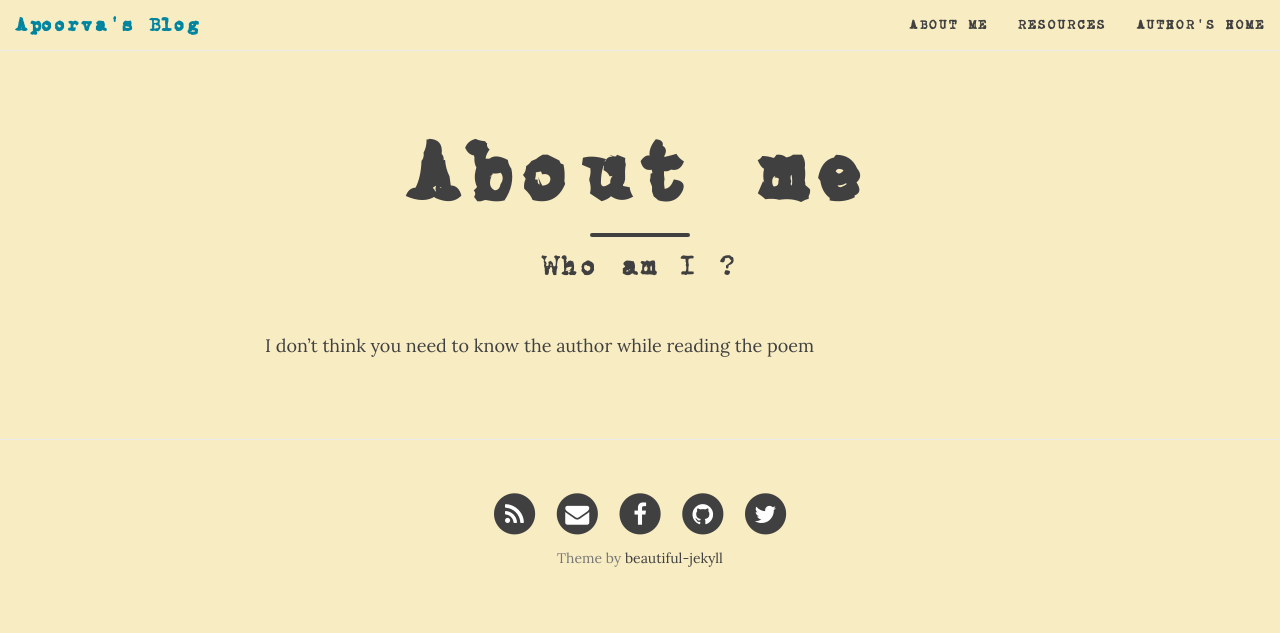
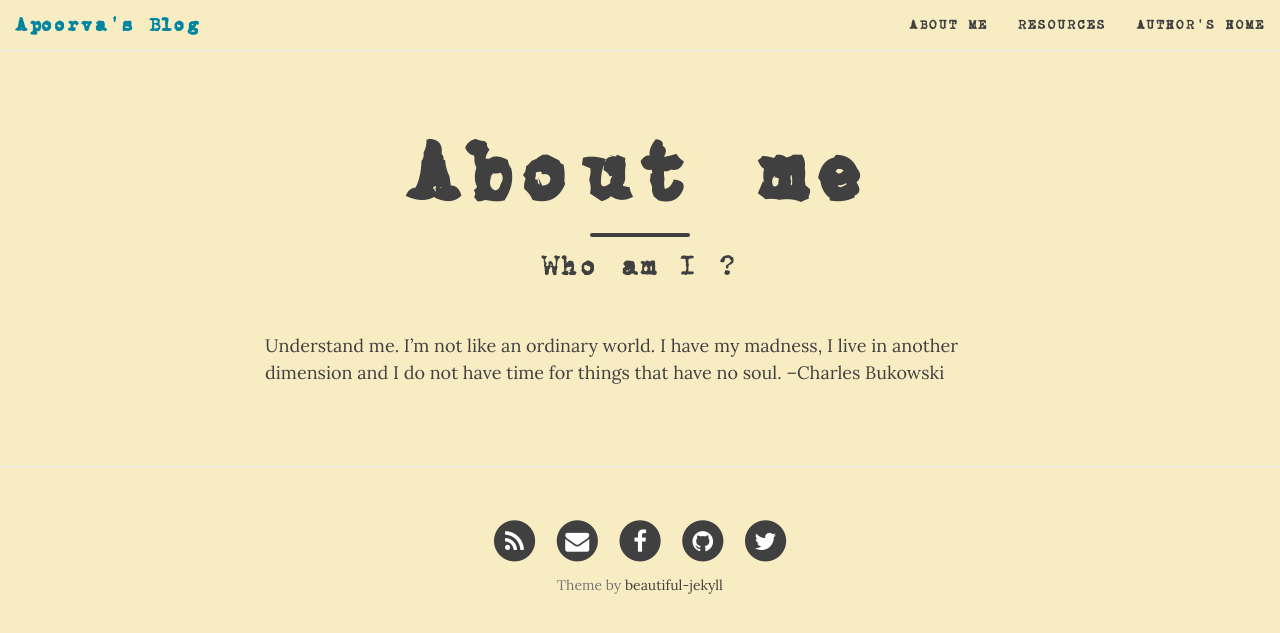
Before and after one commit to rava-dosa/poem, a Jekyll site: the page built from aboutme.md, in a window 1280 px wide. Shown: the top 633 px of the page. Built offline with Jekyll 4.4.1, drawn with Linux system fonts in a browser that asks for light colours; nearby versions of some CDN libraries.

Commit message:
changed aboutme

```diff
--- a/aboutme.md
+++ b/aboutme.md
@@ -4,4 +4,4 @@ title: About me
 subtitle: Who am I ?
 ---
 
-I don't think you need to know the author while reading the poem
+Understand me. I’m not like an ordinary world. I have my madness, I live in another dimension and I do not have time for things that have no soul. –Charles Bukowski
```
